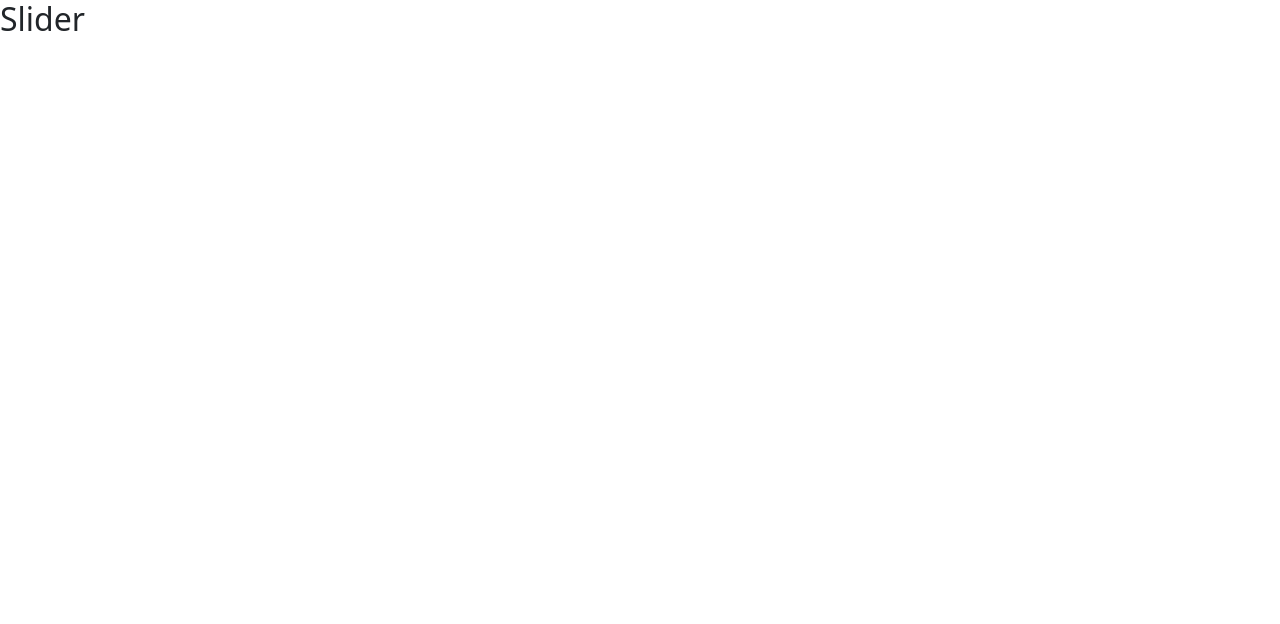
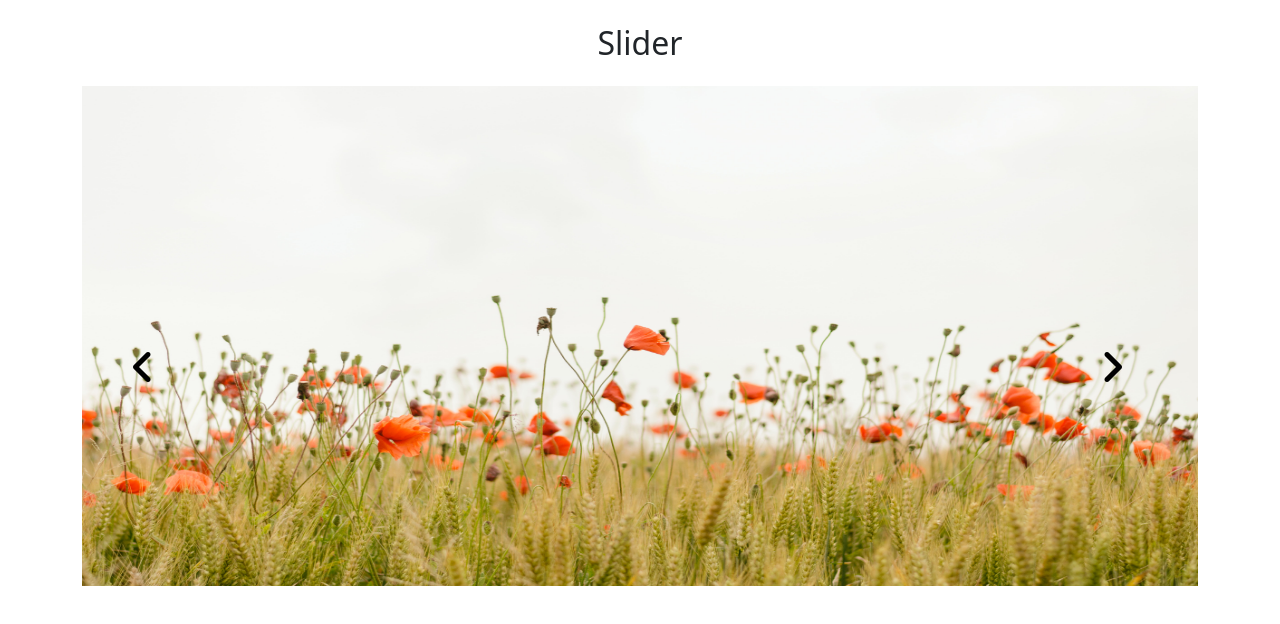
Before and after one commit to forhadmia1/image-slider-with-js, a plain HTML site: page index.html in a window 1280 px wide. Drawn offline with nearby package versions, Linux system fonts and the light colour scheme.

Commit message:
complete the slider

```diff
--- /dev/null
+++ b/css/style.css
@@ -0,0 +1,12 @@
+#left-side{
+    position: absolute;
+    top: 50%;
+    left: 5%;
+    background-color: transparent;
+}
+#right-side{
+    position: absolute;
+    top: 50%;
+    left: 90%;
+    background-color: transparent;
+}
--- a/index.html
+++ b/index.html
@@ -7,14 +7,20 @@
     <title>Image Slider</title>
     <!-- Bootstrap -->
     <link href="https://cdn.jsdelivr.net/npm/bootstrap@5.1.3/dist/css/bootstrap.min.css" rel="stylesheet" integrity="sha384-1BmE4kWBq78iYhFldvKuhfTAU6auU8tT94WrHftjDbrCEXSU1oBoqyl2QvZ6jIW3" crossorigin="anonymous">
+    <!-- fontawesome -->
+    <link rel="stylesheet" href="https://cdnjs.cloudflare.com/ajax/libs/font-awesome/6.0.0/css/all.min.css" integrity="sha512-9usAa10IRO0HhonpyAIVpjrylPvoDwiPUiKdWk5t3PyolY1cOd4DSE0Ga+ri4AuTroPR5aQvXU9xC6qOPnzFeg==" crossorigin="anonymous" referrerpolicy="no-referrer" />
+    <!-- custom css -->
+    <link rel="stylesheet" href="css/style.css">
 </head>
 <body>
-    <header>
-        <h2>Slider</h2>
+    <header class="my-4">
+        <h2 class="text-center">Slider</h2>
     </header>
     <main>
-        <section class="container">
-            <img src="" alt="">
+        <section class="container  position-relative" >
+            <img id="image" class="w-100" style="max-height: 500px;" src='img/pic-1.jpg' alt="">
+            <button id="left-side" class="border-0 fs-1" onclick="previous()"><i class="fa-solid fa-angle-left"></i></button>
+            <button id="right-side" class="border-0 fs-1" onclick="next()"><i class="fa-solid fa-angle-right"></i></button>
         </section>
     </main>
 
--- a/js/app.js
+++ b/js/app.js
@@ -0,0 +1,30 @@
+const images = ['img/pic-1.jpg','img/pic-2.jpg','img/pic-3.jpg','img/pic-4.jpg', 'img/pic-5.jpg','img/pic-6.jpg']
+const image = document.getElementById('image');
+// slider function
+const setImages= index=>{
+    image.setAttribute('src',images[index])
+}
+
+let imgcount= 0;
+const previous=()=>{
+    --imgcount;
+    if(imgcount<0){
+        imgcount=images.length-1;
+    }
+    setImages(imgcount);
+}
+const next=()=>{
+    ++imgcount;
+    if(imgcount==images.length){
+        imgcount=0
+    }
+    setImages(imgcount);
+}
+setInterval(() => {
+    imgcount++;
+    if(imgcount<images.length){
+         setImages(imgcount);
+    }else{
+        imgcount=0;
+    }
+}, 7000);
```
Also changed, not shown: img/pic-1.jpg (renamed from img/henry-be-IicyiaPYGGI-unsplash.jpg), img/pic-4.jpg (renamed from img/qingbao-meng-01_igFr7hd4-unsplash.jpg), img/pic-5.jpg (renamed from img/david-marcu-78A265wPiO4-unsplash.jpg), 5 other files.
